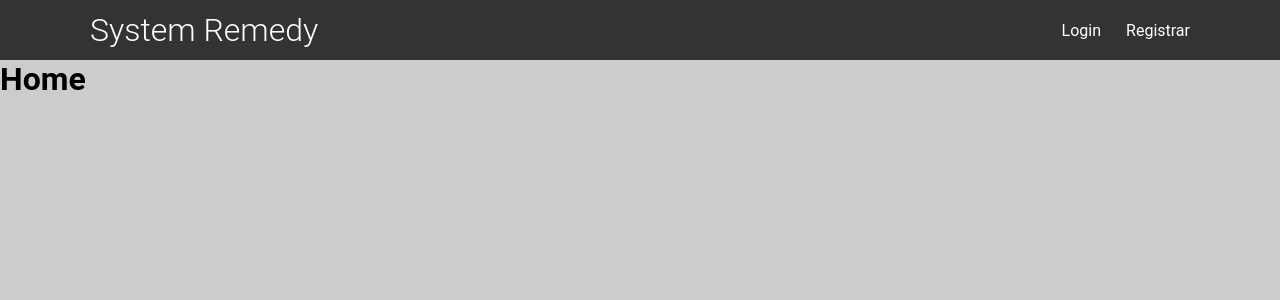
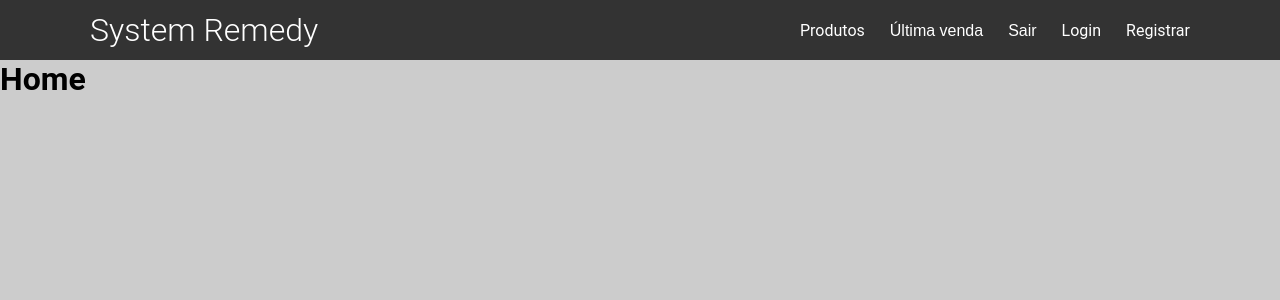
Before and after one commit to desen-eduardo/Gertrudes, a React (Create React App) app in the folder front-end/: page / in a window 1280 px wide. Shown: the top 300 px of the page. Built offline with nearby package versions, Linux system fonts and the light colour scheme.

Commit message:
Foi preparado o menu para o usuario acessa na aplicação

```diff
--- a/front-end/src/Components/Header/index.js
+++ b/front-end/src/Components/Header/index.js
@@ -8,6 +8,9 @@ const Header = () => {
                 <h1>System Remedy</h1>
                 <div className="menu">
                     <ul>
+                        <li><Link to="/">Produtos</Link></li>
+                        <li><button className="unlink">Última venda</button></li>
+                        <li><button className="unlink">Sair</button></li>
                         <li><Link to="/login">Login</Link></li>
                         <li><Link to="/registrar">Registrar</Link></li>
                     </ul>
--- a/front-end/src/Components/Header/styled.js
+++ b/front-end/src/Components/Header/styled.js
@@ -24,6 +24,16 @@ export const HeaderPage = styled.div`
             display: flex;
             li{
                 margin-left: 25px;
+                .unlink{
+                    border: none;
+                    color: #fff;
+                    font-size: 1.0rem;
+                    background: none;
+                    &:hover{
+                        text-decoration: underline;
+                    }
+                }
+
                 a{
                     color:#fff;
                     font-size: 1.0rem;
```
